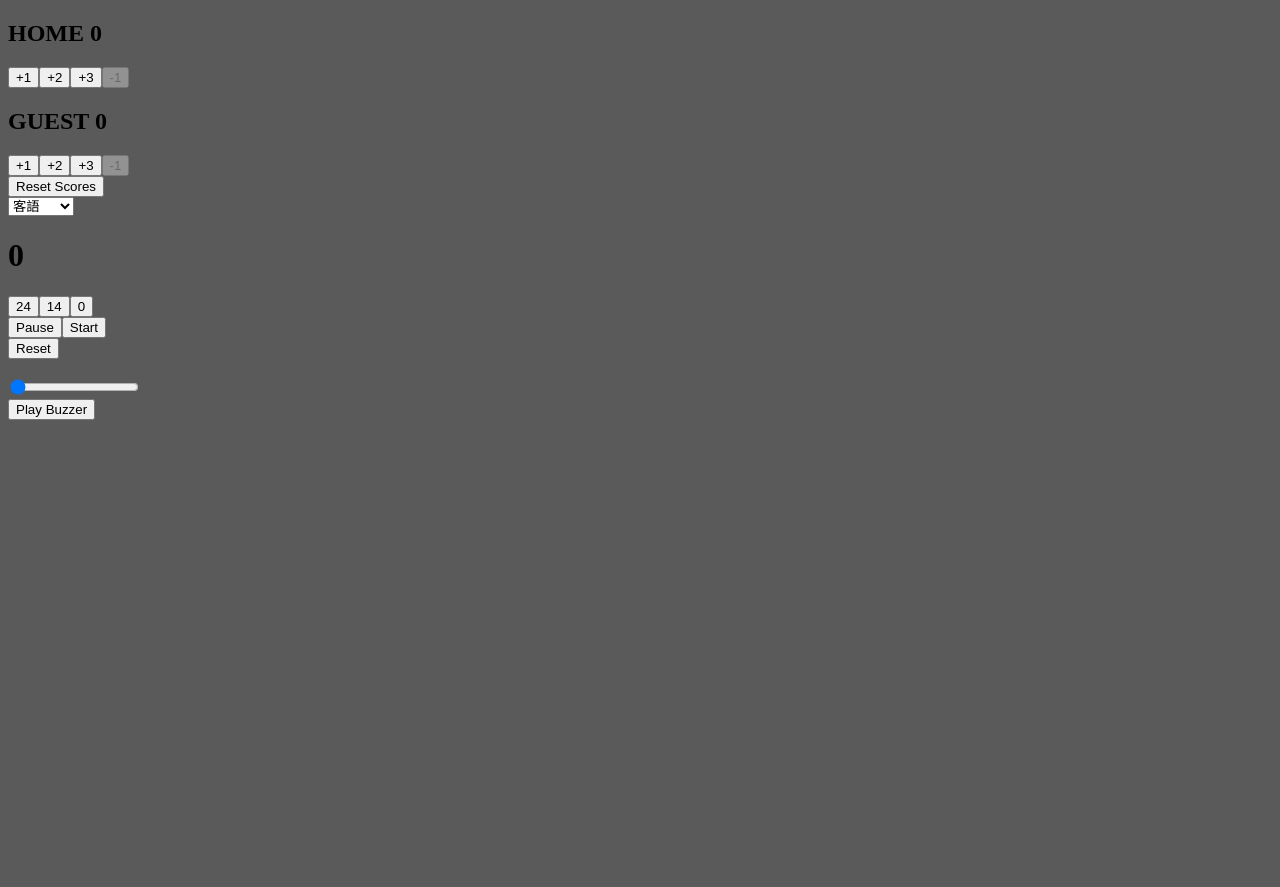
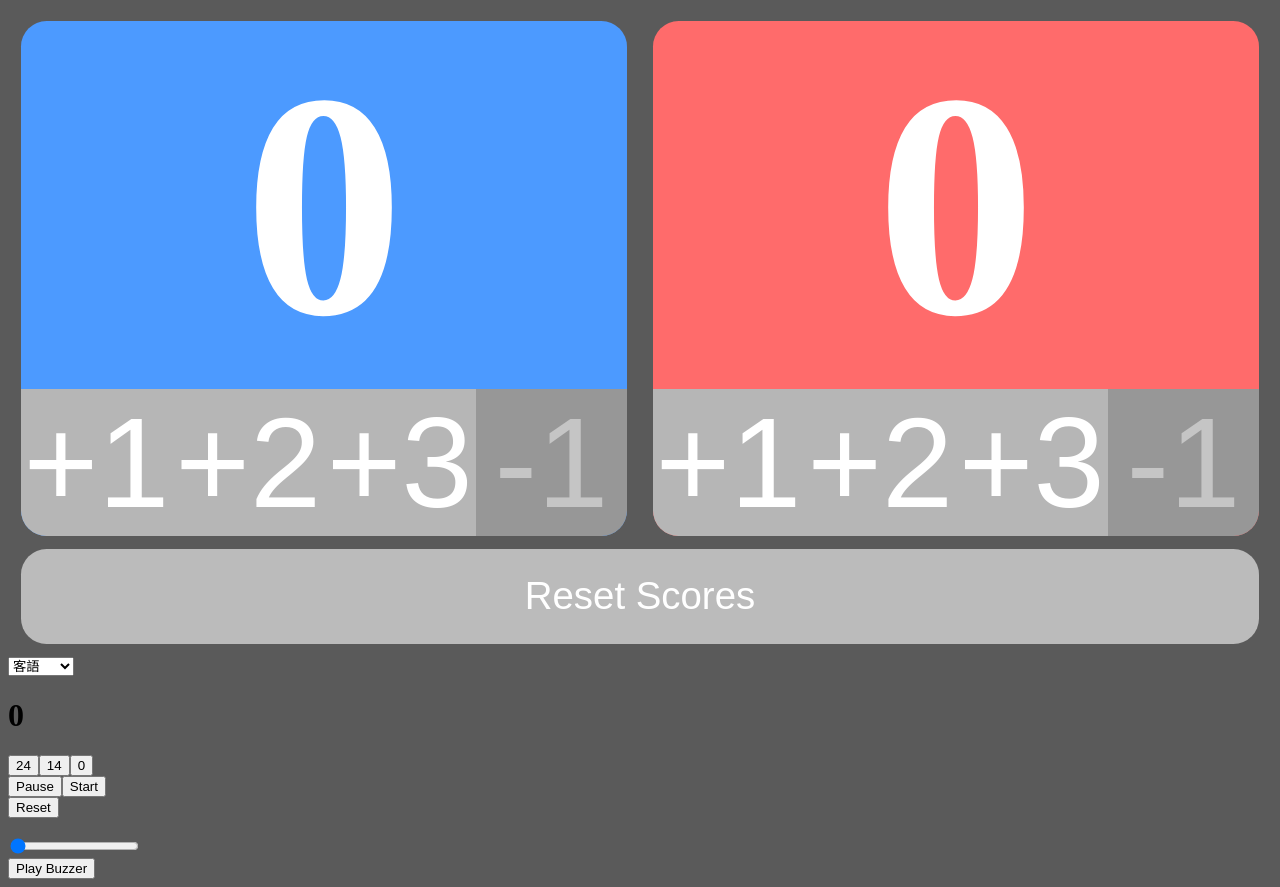
Before and after one commit to ShihShihDer/basketball-scoreboard, an Angular app: page / in a window 1280 px wide. Before the commit the page ends 800 px from the top, so only its background shows below. Built offline with nearby package versions, Linux system fonts and the light colour scheme.

Commit message:
Refactor scoreboard component to improve UI

```diff
--- a/src/app/scoreboard/scoreboard.component.html
+++ b/src/app/scoreboard/scoreboard.component.html
@@ -1,10 +1,14 @@
 <div class="scoreboard">
-    <div class="team" *ngFor="let team of teams; let i = index">
-        <h2>{{ team.name }} {{ team.score }}</h2>
-        <button (click)="changeScore(i, 1)">+1</button>
-        <button (click)="changeScore(i, 2)">+2</button>
-        <button (click)="changeScore(i, 3)">+3</button>
-        <button (click)="changeScore(i, -1)" [disabled]="team.score <= 0">-1</button>
+    <div class="team {{ team.name }}" *ngFor="let team of teams; let i = index">
+        <h2>{{ team.score }}</h2>
+        <div class="score-buttons">
+            <button (click)="changeScore(i, 1)">+1</button>
+            <button (click)="changeScore(i, 2)">+2</button>
+            <button (click)="changeScore(i, 3)">+3</button>
+            <button (click)="changeScore(i, -1)" [disabled]="team.score <= 0">-1</button>
+        </div>
     </div>
-    <button (click)="resetScore()">Reset Scores</button>
 </div>
+<div class="reset-score">
+    <button class="reset" (click)="resetScore()">Reset Scores</button>
+</div>
--- a/src/app/scoreboard/scoreboard.component.scss
+++ b/src/app/scoreboard/scoreboard.component.scss
@@ -0,0 +1,80 @@
+.scoreboard {
+    display: flex;
+    justify-content: space-between;
+    margin: 0; // 记分板上下外边距
+    width: 100%; // 让记分板宽度充满容器
+
+    .team {
+        width: 49%; // 让主队和客队宽度相等
+        background-color: #ff6b6b; // 默认背景颜色，可以通过类名更改
+        color: white;
+        border-radius: 2vw;
+        margin: 1vw;
+        // box-shadow: 0 4px 6px rgba(0, 0, 0, 0.1);
+        text-align: center;
+
+        &.GUEST {
+            background-color: #ff6b6b; // 主队颜色
+        }
+
+        &.HOME {
+            background-color: #4c9aff; // 客队颜色
+        }
+
+        h2 {
+            font-size: 25vw; // 得分的字体大小
+            margin: 0; // 分数和按钮之间的空间
+        }
+
+        .score-buttons {
+            display: flex;
+            justify-content: center;
+
+            button {
+                flex: 1;
+                margin: 0; // 按钮之间的间隔
+                padding: 0; // 垂直内边距
+                font-size: 10vw; // 按钮内文字大小
+                background: #b6b6b6; // 按钮背景颜色
+                color: #ffffff; // 按钮文字颜色
+                border: 0; // 按钮边框
+
+                &:first-child {
+                    margin-left: 0;
+                    border-radius: 0 0 0 2vw;
+                }
+
+                &:last-child {
+                    margin-right: 0;
+                    border-radius: 0 0 2vw 0;
+                }
+
+                &:disabled {
+                    color: #c5c5c5;
+                    background: #979797;
+                }
+
+                // 禁用状态的按钮背景
+            }
+        }
+    }
+}
+
+.reset-score {
+    display: flex;
+    width: 100%; // 让重置按钮宽度充满容器
+
+    button.reset {
+        background-color: #BBBBBB; // 重置按钮背景色
+        width: 100%; // 按钮宽度
+        color: white;
+        padding: 2vw 2vw;
+        font-size: 3vw;
+        border-radius: 2vw;
+        border: none;
+        margin: 0 1vw 1vw 1vw; // 顶部外边距
+        display: flex;
+        justify-content: center; // 水平居中
+        align-items: center; // 垂直居中
+    }
+}
```
Also changed, not shown: src/app/scoreboard/scoreboard.component.ts (+0 -31 lines).
